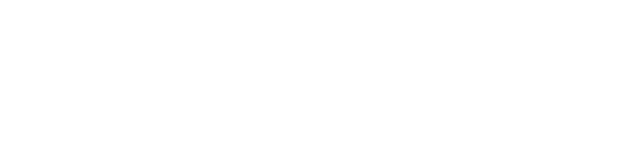
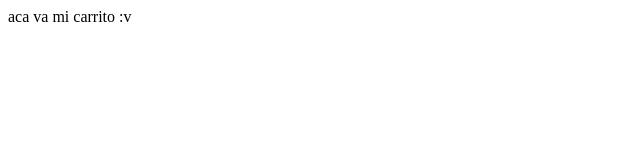
Before and after one commit to AVILANICO/PetShop-Grupo2, a plain HTML site: page assets/pages/carrito.html in a window 1280 px wide. Shown: the whole page, without its empty margins (0-640 px from the left). Drawn offline with Linux system fonts and the light colour scheme.

Commit message:
avila-v1

```diff
--- a/assets/pages/carrito.html
+++ b/assets/pages/carrito.html
@@ -7,6 +7,7 @@
   <title>Carrito</title>
 </head>
 <body>
+  aca va mi carrito :v
 
 </body>
 </html>
```
